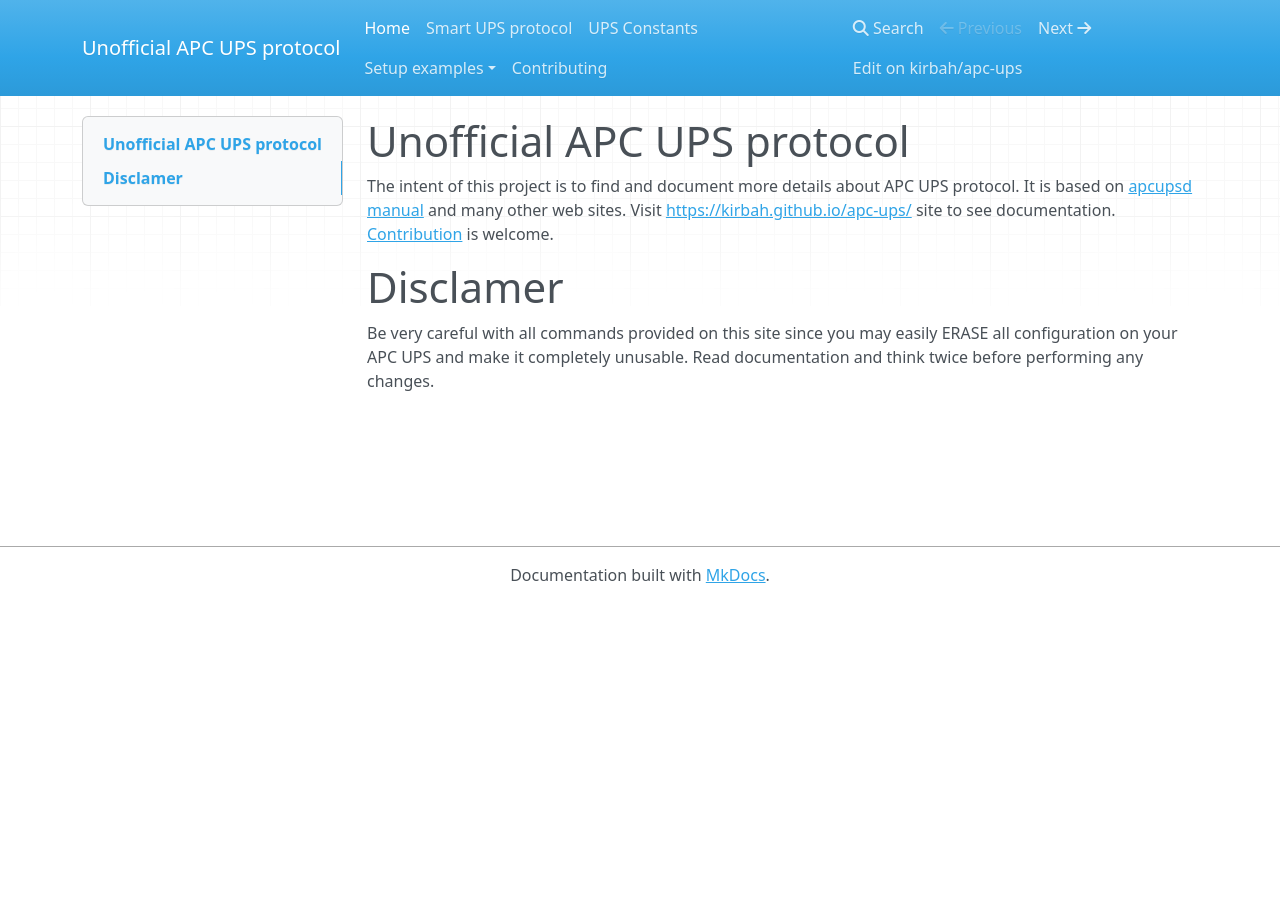
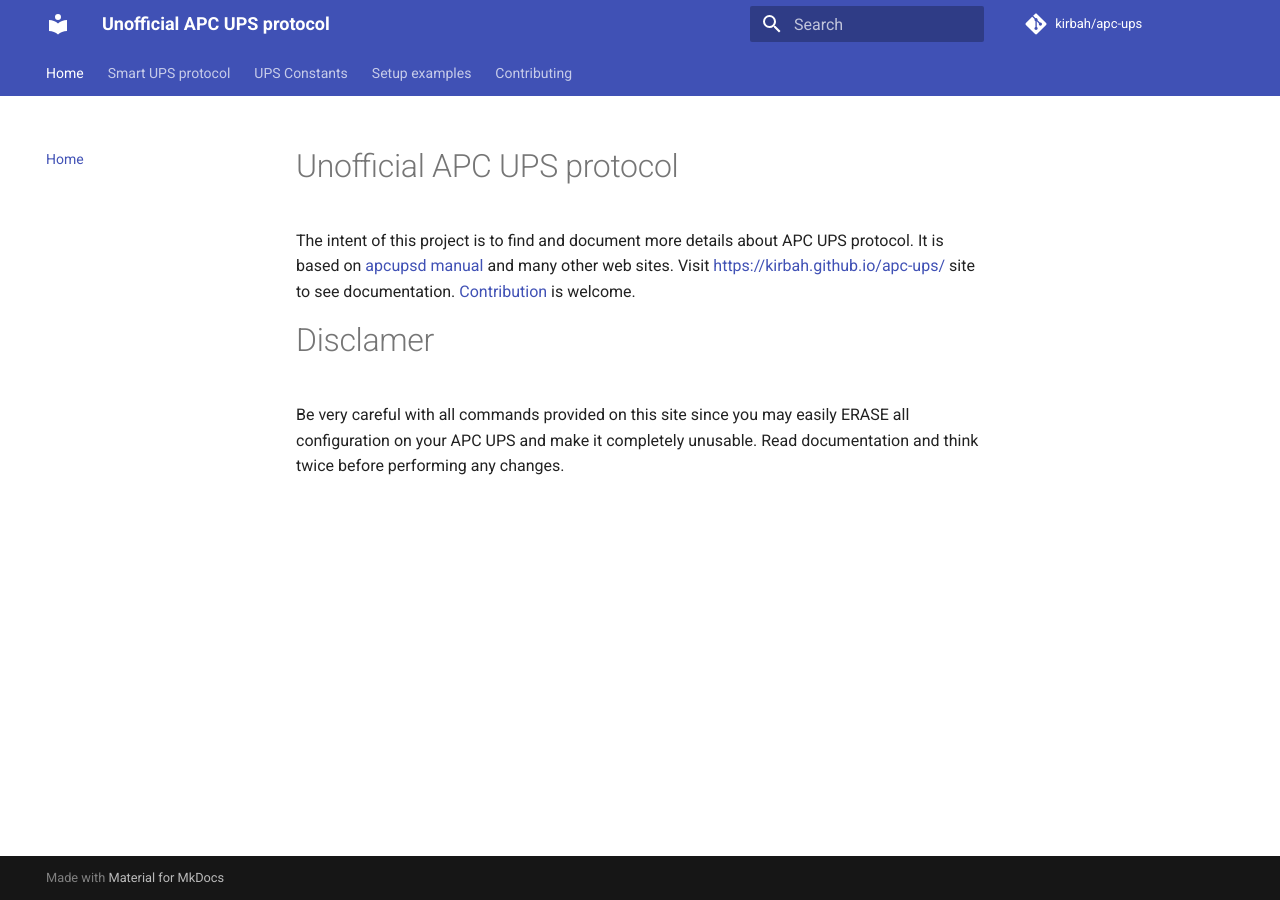
Before and after one commit to kirbah/apc-ups, an MkDocs documentation site: the page built from docs/README.md, in a window 1280 px wide. Built offline with MkDocs 1.6.1 and Material for MkDocs 9.7.7, drawn with Linux system fonts in a browser that asks for light colours; nearby versions of some CDN libraries; comment, search, counter and statistics services are not loaded; part of the change alters nothing that is shown.

```diff
--- a/mkdocs.yml
+++ b/mkdocs.yml
@@ -8,10 +8,8 @@ edit_uri: 'https://github.com/kirbah/apc-ups/blob/master/docs/'
 strict: true
 
 theme:
-  name: mkdocs
+  name: material
   locale: en
-  analytics:
-    gtag: G-TRJ1V77BBM
   features:
     - navigation.tabs
 
@@ -30,6 +28,11 @@ markdown_extensions:
 plugins:
   - search
 
+extra:
+  analytics:
+    provider: google
+    property: G-TRJ1V77BBM
+
 nav:
   - Home: README.md
   - Smart UPS protocol: Smart-protocol.md
```
